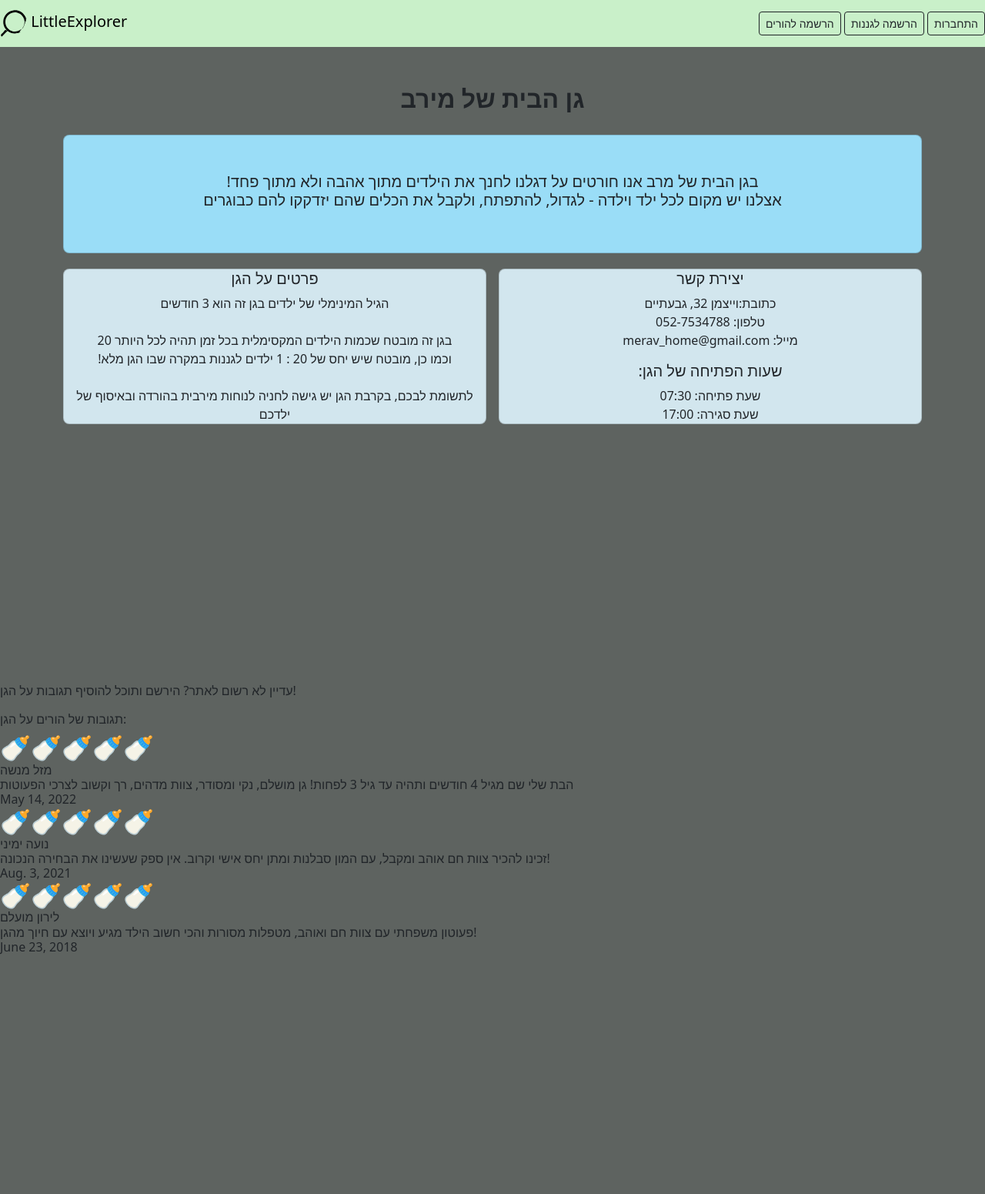
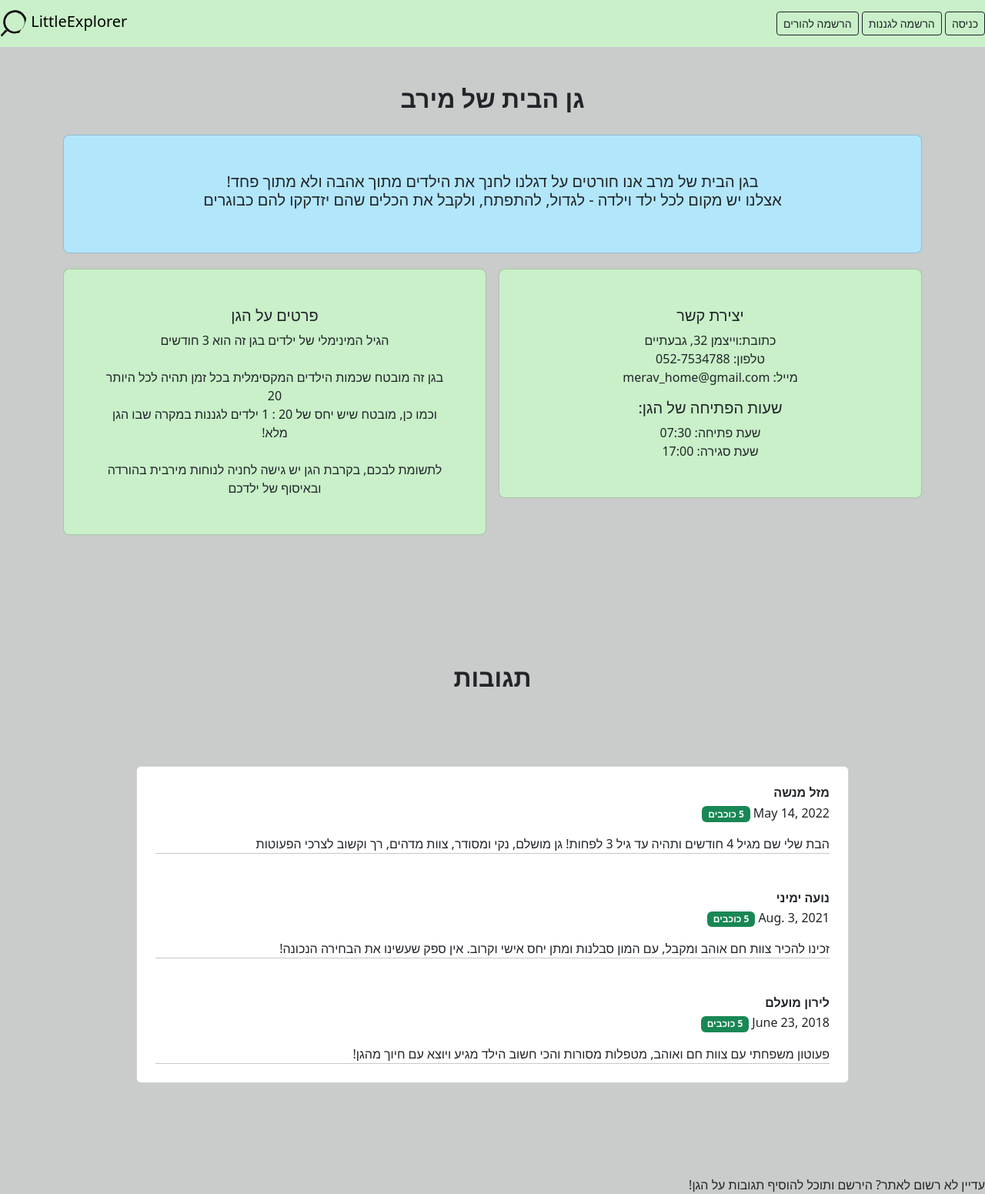
Before and after one commit to idoweinstein/LittleExplorer, a Django app: page /kindergarten/1 in a window 1280 px wide. Shown: the whole page at 77% size. Before the commit the page ends 1239 px from the top, so only its background shows below. Run offline with Django 4.2, Linux system fonts and the light colour scheme; data comes from the database, SQL or seed files in the repository.

Commit message:
finel ver 4

```diff
--- /dev/null
+++ b/app/static/login.css
@@ -0,0 +1,3 @@
+.card {
+    background-color: ;
+}
--- a/app/templates/base.html
+++ b/app/templates/base.html
@@ -19,13 +19,13 @@
          <button type="button" class="btn btn-outline-dark  btn-sm" class="glyphicon glyphicon-user" type="submit" onclick="location.href = '/teacher_sign_up'">
             <span class="glyphicon glyphicon-user"></span>הרשמה לגננות</button>
          <button type="button" class="btn btn-outline-dark btn-sm" type="submit" onclick="location.href = '/login'">
-            <span class="glyphicon glyphicon-log-in"></span>התחברות</button>
+            <span class="glyphicon glyphicon-log-in"></span>כניסה</button>
       {% endif %}
    </form>
  </nav>
 </head>
 
-<body style="background-color: #5e6360;">
+<body style="background-color: #c9ccca;">
    <script src="https://cdn.jsdelivr.net/npm/@popperjs/core@2.11.7/dist/umd/popper.min.js" integrity="sha384-zYPOMqeu1DAVkHiLqWBUTcbYfZ8osu1Nd6Z89ify25QV9guujx43ITvfi12/QExE" crossorigin="anonymous"></script>
    <script src="https://cdn.jsdelivr.net/npm/bootstrap@5.3.0-alpha3/dist/js/bootstrap.min.js" integrity="sha384-Y4oOpwW3duJdCWv5ly8SCFYWqFDsfob/3GkgExXKV4idmbt98QcxXYs9UoXAB7BZ" crossorigin="anonymous"></script>
    {% block content %}{% endblock content %}
--- a/app/templates/kindergarten.html
+++ b/app/templates/kindergarten.html
@@ -45,7 +45,7 @@
             <h2 class="fw-bold mb-2 text-uppercase text-center">{{ kindergarten.name }}</h2>
         </div>
 
-        <div class="card rounded-3 p-md-5" style="background-color: #9addf7; margin-bottom: 20px;">
+        <div class="card rounded-3 p-md-5" style="background-color: #b2e6fa; margin-bottom: 20px;">
             {% if kindergarten_info.description %}
             <h5 class="text-center">
                 <span style="white-space: pre-line">{{ kindergarten_info.description }}</span>
@@ -55,7 +55,7 @@
 
         <div class="row row-cols-2 g-3 text-center">
             <div class="col">
-              <div class="card rounded-3" style="background-color: #d2e6ee;">
+              <div class="card rounded-3 p-md-5" style="background-color: #c9f0c9;">
                 <h5 class="card-title">יצירת קשר</h5>
                 <p class="card-text">
                     כתובת:{{ kindergarten.address }}, {{ kindergarten.region }}
@@ -74,7 +74,7 @@
                 </div>
             </div>
             <div class="col">
-                <div class="card rounded-3" style="background-color: #d2e6ee;">
+                <div class="card rounded-3 p-md-5" style="background-color: #c9f0c9;">
                     <h5 class="card-title">פרטים על הגן</h5>
                     <p class="card-text">
                         הגיל המינימלי של ילדים בגן זה הוא {{ kindergarten.get_min_age_display}}
@@ -88,12 +88,61 @@
                         {% else %}
                         <br>לתשומת לבכם, חשוב לדעת כי אין חניה מסודרת בקרבת הגן
                         {% endif %}
+                        <br>
                     </p>
                 </div>
             </div>
 
     </div>
+</section>
+
+
+{% if comments_with_parent %}
+<h2 class="fw-bold mb-2 text-uppercase text-center">תגובות</h2>
+<section  dir="rtl">
+    <div class="container my-5 py-5">
+      <div class="row d-flex justify-content-center">
+        <div class="col-md-12 col-lg-10">
+          <div class="card text-dark">
+            {% for comment in comments_with_parent %}
+                <div class="card-body p-4">
+
+                <div class="d-flex flex-start">
+                    <div>
+                    <h6 class="fw-bold mb-1">{{ comment.parent.get_full_name }}</h6>
+                    <div class="d-flex align-items-center mb-3">
+                        <p class="mb-0">
+                            {{ comment.date }}
+                            {% if comment.grade > 3 %}
+                                <span class="badge bg-success"> {{ comment.grade }} כוכבים</span>
+                            {% else %}
+                                <span class="badge bg-danger"> {{ comment.grade }} כוכבים</span>
+                            {% endif %}
+                        </p>
+                    </div>
+                    <p class="mb-0">
+                        {{ comment.comment }}
+                    </p>
+                    </div>
+                </div>
+                <hr class="my-0" />
+            </div>
+            {% endfor %}
+          </div>
+        </div>
+      </div>
+    </div>
   </section>
+
+{% endif %}
+<div dir="rtl">
+    {% if user.is_authenticated %}
+    <br>
+    <button onclick="location.href = '/comment/{{ kindergarten.kindergarten_id }}'">הוספת תגובה</button>
+    {% else %}
+    <br>עדיין לא רשום לאתר? הירשם ותוכל להוסיף תגובות על הגן!
+    {% endif %}
+</div>
 
 
 <div class="d-flex justify-content-center">
@@ -110,35 +159,5 @@
     {% endif %}
     {% endif %}
 </div>
-
-
-{% if user.is_authenticated %}
-<br>
-<button onclick="location.href = '/comment/{{ kindergarten.kindergarten_id }}'">הוספת תגובה</button>
-{% else %}
-<br>עדיין לא רשום לאתר? הירשם ותוכל להוסיף תגובות על הגן!
-{% endif %}
-<p>
-    {% if comments_with_parent %}
-<h6>תגובות של הורים על הגן: </h6>
-<h6>
-    {% for comment in comments_with_parent %}
-    <div name="grade" class="grade" value="{{ comment.grade }}">
-    </div>
-    <div class="name">
-        {{ comment.parent.get_full_name }}
-    </div>
-    <div class="comment">
-        {{ comment.comment }}
-    </div>
-    <div class="date">
-        {{ comment.date }}
-    </div>
-    {% endfor %}
-</h6>
-{% endif %}
-</p>
-
-
 </body>
 {% endblock content%}
--- a/app/templates/login.html
+++ b/app/templates/login.html
@@ -2,12 +2,12 @@
 
 {% block content %}
 <body>
-  <section class="vh-100 gradient-custom">
+  <section>
     <div class="container py-5 h-100" dir="rtl">
       <div class="row d-flex justify-content-center align-items-center h-100">
         <div class="col-12 col-md-8 col-lg-6 col-xl-5">
-          <div class="card text-black" style="border-radius: 1rem;">
-            <div class="card-body p-5 text-center" style="background-color: #8bd6e4">
+          <div class="card text-black" style="border-radius: 1rem; background-color: #b2e6fa">
+            <div class="card-body p-5 text-center">
 
               <div class="mb-md-5 mt-md-4 pb-5">
 
--- a/app/templates/register.html
+++ b/app/templates/register.html
@@ -24,7 +24,7 @@
     </div>
 </body>
 
-<!-- <section class="vh-100 gradient-custom">
+<section class="vh-100 gradient-custom">
     <div class="container py-5 h-100">
       <div class="row justify-content-center align-items-center h-100">
         <div class="col-12 col-lg-9 col-xl-7">
@@ -129,6 +129,6 @@
         </div>
       </div>
     </div>
-  </section> -->
+  </section>
 
 {% endblock content%}
--- a/app/templates/search.html
+++ b/app/templates/search.html
@@ -38,7 +38,11 @@
         </form>
      </div>
 
-    <h3>תוצאות חיפוש</h3>
+    <link rel="stylesheet" href="..\static\search.css">
+    <div style="margin-top: 25px;">
+        <h2 class="fw-bold mb-2 text-uppercase text-center">תוצאות חיפוש</h2>
+    </div>
+
     <div class="filters">
         <div class="advance_search">
             <h6>חיפוש מתקדם</h4>
```
